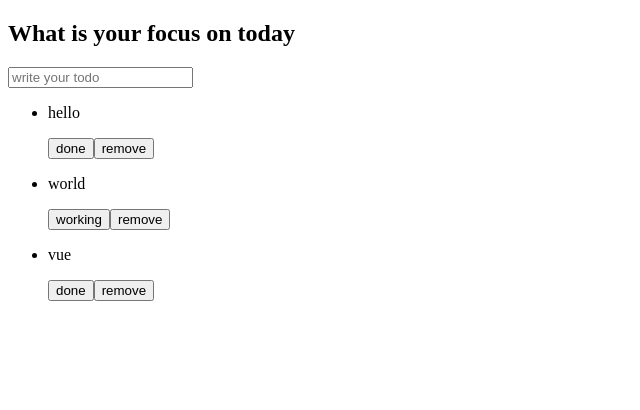
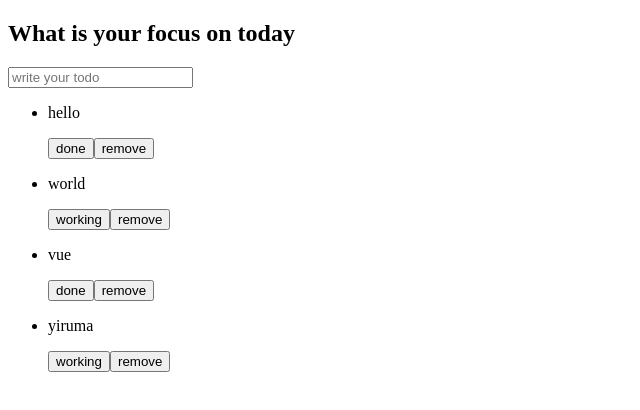
Before and after one commit to dygmm4288/vue-todo, a Vue app: page / in a window 1280 px wide. Shown: the top 410 px of the page, without its empty margins (0-640 px from the left). Built offline with nearby package versions, Linux system fonts and the light colour scheme.

Commit message:
app -> todolist prop drilling

```diff
--- a/src/App.vue
+++ b/src/App.vue
@@ -1,21 +1,23 @@
-<script lang="ts">
+<script lang="ts" setup>
+import { Ref, defineComponent, ref } from "vue";
 import TodoForm from "./components/TodoForm.vue";
 import TodoList from "./components/TodoList.vue";
+import { Todo } from "./types/todo.type";
 
-export default {
-  name: "App",
-  setup() {},
-  components: {
-    TodoForm,
-    TodoList,
-  },
-};
+defineComponent({ name: "App", components: { TodoForm, TodoList } });
+
+const todos: Ref<Todo[]> = ref([
+  { id: 1, description: "hello", isDone: false },
+  { id: 2, description: "world", isDone: true },
+  { id: 3, description: "vue", isDone: false },
+  { id: 4, description: "yiruma", isDone: true },
+]);
 </script>
 
 <template>
   <section>
     <h1>What is your focus on today</h1>
     <TodoForm />
-    <TodoList />
+    <TodoList :todos="todos" />
   </section>
 </template>
--- a/src/components/TodoList.vue
+++ b/src/components/TodoList.vue
@@ -4,11 +4,7 @@ import { Todo } from "../types/todo.type";
 import TodoItem from "./TodoItem.vue";
 defineComponent({ name: "TodoList", components: { TodoItem } });
 
-const todos = [
-  { id: 1, description: "hello", isDone: false },
-  { id: 2, description: "world", isDone: true },
-  { id: 3, description: "vue", isDone: false },
-] as Todo[];
+const { todos } = defineProps<{ todos: Todo[] }>();
 </script>
 
 <template>
```
